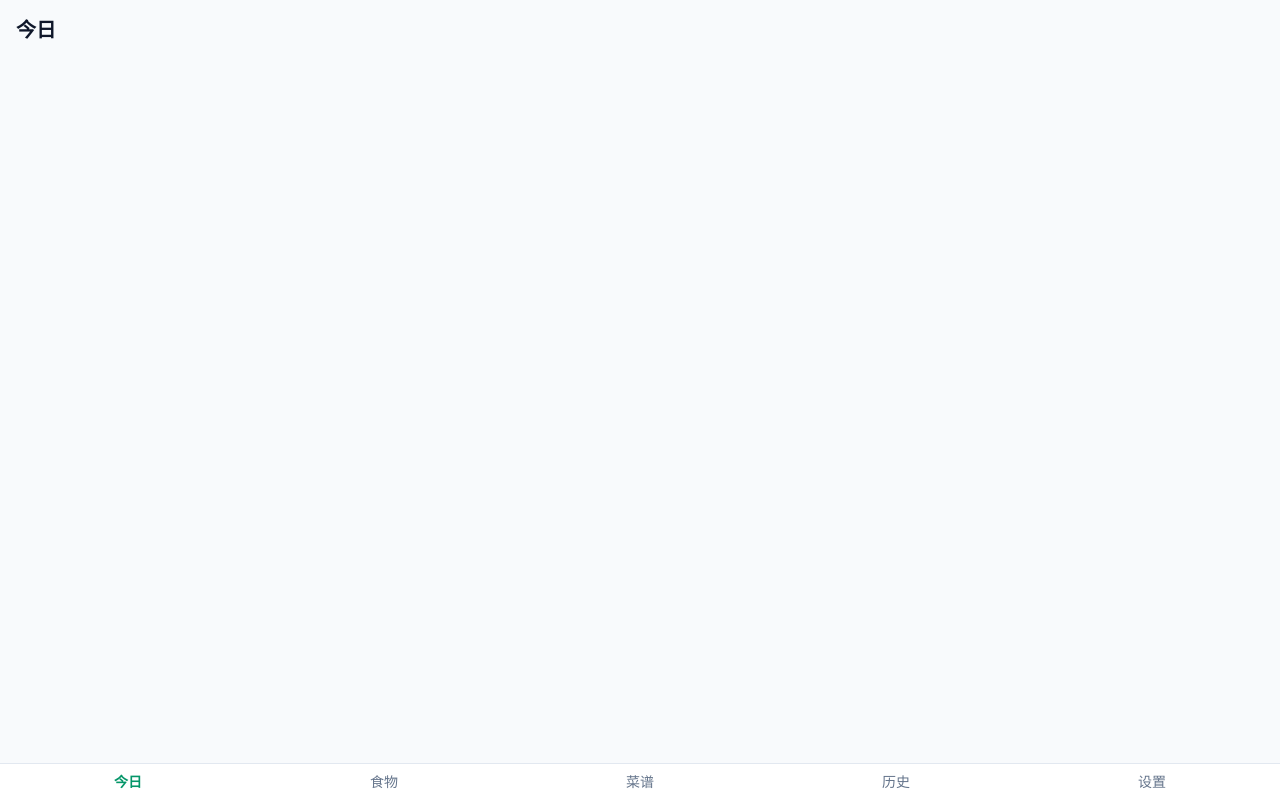
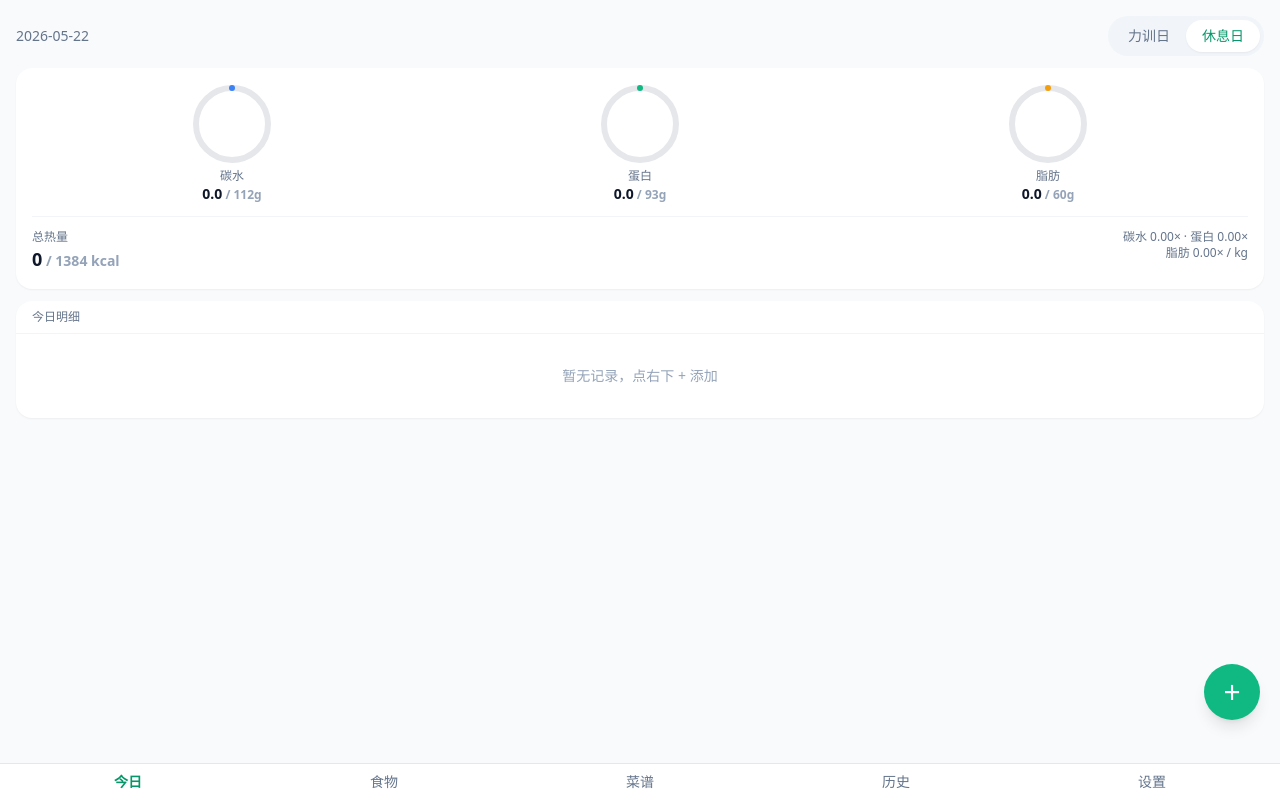
Before and after one commit to jooxer/nutrition-tracker, a Vue app: page /#/ in a window 1280 px wide. Built offline with nearby package versions, Linux system fonts and the light colour scheme.

Commit message:
feat(today): dial + entries + picker wiring

```diff
--- a/src/views/TodayView.vue
+++ b/src/views/TodayView.vue
@@ -1 +1,58 @@
-<template><div class="p-4"><h1 class="text-xl font-semibold">今日</h1></div></template>
+<script setup lang="ts">
+import { computed, onMounted, ref } from 'vue';
+import { useDailyStore } from '@/stores/dailyStore';
+import { useFoodStore } from '@/stores/foodStore';
+import { todayKey } from '@/lib/date';
+import { targetsFor } from '@/constants/goals';
+import MetabolicDial from '@/components/MetabolicDial.vue';
+import EntryRow from '@/components/EntryRow.vue';
+import SegmentedControl from '@/components/SegmentedControl.vue';
+import FoodPicker from '@/components/FoodPicker.vue';
+
+const daily = useDailyStore();
+const foods = useFoodStore();
+const showPicker = ref(false);
+
+onMounted(async () => {
+  await foods.load();
+  await daily.loadDay(todayKey());
+});
+
+const targets = computed(() => targetsFor(daily.log?.dayType ?? 'rest'));
+const dayType = computed({
+  get: () => daily.log?.dayType ?? 'rest',
+  set: async (v) => { await daily.changeDayType(v); }
+});
+
+async function onPickFood(foodId: string, amount: number) {
+  await daily.addFoodEntry(foodId, amount);
+}
+async function onRemove(id: string) { await daily.removeEntry(id); }
+</script>
+
+<template>
+  <div class="p-4 space-y-3">
+    <div class="flex items-center justify-between">
+      <div class="text-sm text-slate-500">{{ daily.log?.date }}</div>
+      <SegmentedControl v-model="dayType" :options="[
+        { value: 'training', label: '力训日' },
+        { value: 'rest',     label: '休息日' }
+      ]" />
+    </div>
+
+    <MetabolicDial :totals="daily.totals" :targets="targets" :kcal="daily.kcal" :muls="daily.muls" />
+
+    <div class="rounded-2xl bg-white shadow-sm overflow-hidden">
+      <div class="px-4 py-2 text-xs text-slate-500 border-b border-slate-100">今日明细</div>
+      <div v-if="!daily.log?.entries.length" class="px-4 py-8 text-center text-sm text-slate-400">暂无记录，点右下 + 添加</div>
+      <EntryRow v-for="e in daily.log?.entries ?? []" :key="e.id"
+        :entry="e" :food="e.kind === 'food' ? foods.byId(e.foodId) : undefined"
+        @remove="onRemove" />
+    </div>
+
+    <button class="fixed bottom-20 right-5 w-14 h-14 rounded-full bg-emerald-500 text-white text-3xl shadow-lg"
+      @click="showPicker = true">+</button>
+
+    <FoodPicker :open="showPicker" @close="showPicker = false" @pick-food="onPickFood" />
+  </div>
+</template>
```
